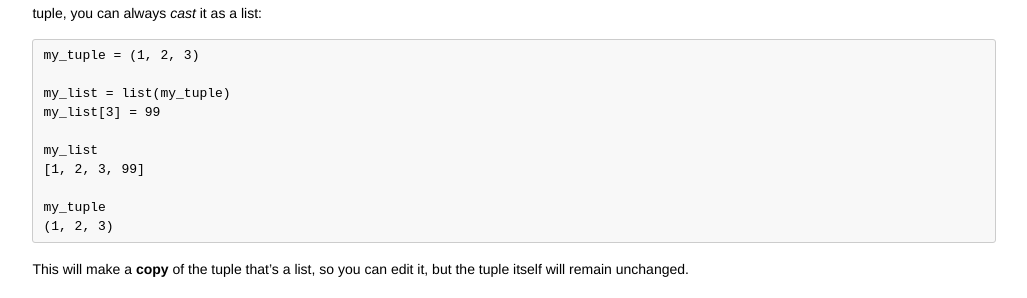
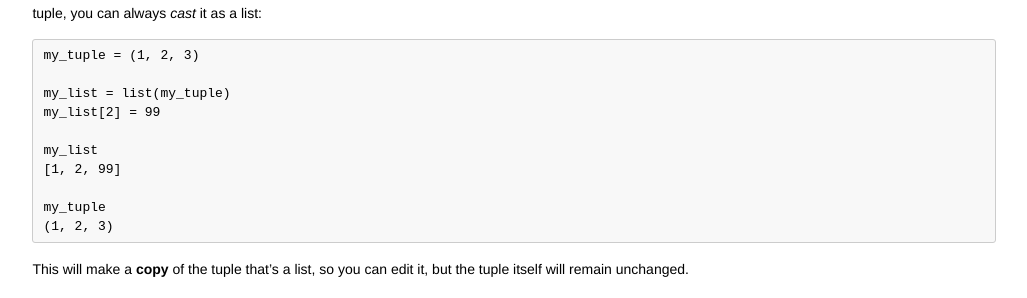
Before and after one commit to codebar/tutorials, a Jekyll site: the page built from python/lesson3/tutorial.md, in a window 1280 px wide and 900 px high, scrolled down 2836 px. Shown: the part 212-510 px from the top of the window, without its empty margins (126-1153 px from the left). Built offline with Jekyll 4.4.1, drawn with Linux system fonts in a browser that asks for light colours.

Commit message:
Fix Tuple modification example

```diff
--- a/python/lesson3/tutorial.md
+++ b/python/lesson3/tutorial.md
@@ -168,10 +168,10 @@ tuple, you can always *cast* it as a list:
     my_tuple = (1, 2, 3)
 
     my_list = list(my_tuple)
-    my_list[3] = 99
+    my_list[2] = 99
 
     my_list
-    [1, 2, 3, 99]
+    [1, 2, 99]
 
     my_tuple
     (1, 2, 3)
```
